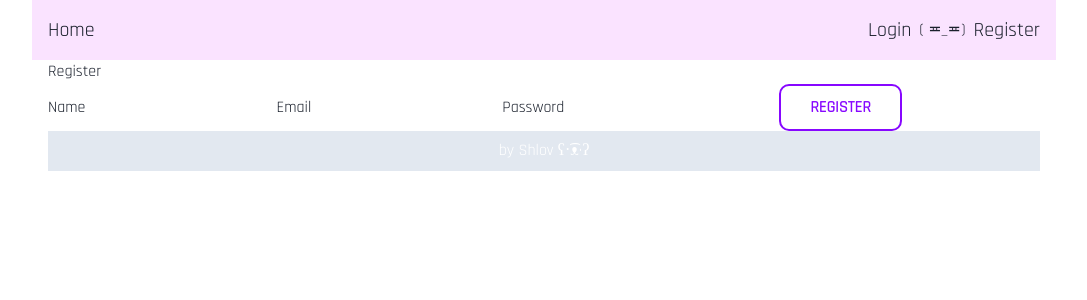
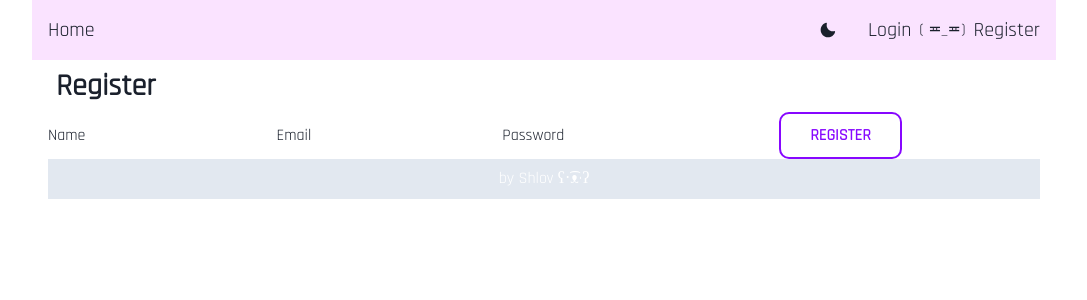
Before and after one commit to Shlov/Phonebook, a React (Create React App) app: page /goit-react-hw-08-phonebook/register in a window 1280 px wide. Shown: the top 300 px of the page, without its empty margins (106-1193 px from the left). Built offline with nearby package versions, Linux system fonts and the light colour scheme.

Commit message:
add colorModeSwitcher

```diff
--- a/package.json
+++ b/package.json
@@ -4,6 +4,7 @@
   "private": true,
   "homepage": "https://shlov.github.io/goit-react-hw-08-phonebook/",
   "dependencies": {
+    "@chakra-ui/icons": "^2.0.17",
     "@chakra-ui/react": "^2.5.1",
     "@chakra-ui/theme": "^2.2.5",
     "@emotion/react": "^11.10.6",
--- a/src/components/App.jsx
+++ b/src/components/App.jsx
@@ -13,6 +13,7 @@ import { refreshUser } from "Redux/auth/operation";
 import { PrivateRoute } from "./PrivateRoute";
 import { RestrictedRoute } from "./RestrictedRoute";
 import { selectIsRefreshing } from "Redux/auth/selector";
+
 
 
 
--- /dev/null
+++ b/src/components/ColorModeSwitcher.js
@@ -0,0 +1,24 @@
+import { IconButton, Tooltip, useColorMode } from "@chakra-ui/react"
+import { MoonIcon, SunIcon } from "@chakra-ui/icons";
+
+
+
+
+export const ColorModeSwitcher = () => {
+
+  const { colorMode, toggleColorMode } = useColorMode();
+
+  return(
+
+    <Tooltip label='ColorModeSwitcher' placement='left'>
+      <IconButton
+          rounded="full"
+          aria-label="Toggle color mode"
+          bgColor="transparent"
+          onClick={toggleColorMode}
+          icon={colorMode === "light" ? <MoonIcon /> : <SunIcon />}
+        />
+    </Tooltip>
+
+  )
+}
--- a/src/components/Layout/Layout.js
+++ b/src/components/Layout/Layout.js
@@ -2,13 +2,15 @@ import { Loader } from "components/Loader/Loader";
 import { Suspense } from "react";
 import { Toaster } from "react-hot-toast";
 import { Link, Outlet, useLocation } from "react-router-dom";
-import { Box, Container, Center, Breadcrumb,  BreadcrumbItem,  BreadcrumbLink, Text } from "@chakra-ui/react";
+import { Box, Container, Center, Breadcrumb,  BreadcrumbItem,  BreadcrumbLink, Text, Flex } from "@chakra-ui/react";
 import { UserMenu } from "components/UserMenu/UserMenu";
 import { AuthNav } from "components/AuthNav/AuthNav";
 import { useSelector } from "react-redux";
 import { selectIsLoggedIn } from "Redux/auth/selector";
+import { ColorModeSwitcher } from '../ColorModeSwitcher';
 
 export const Layout = () => {
+  // const { colorMode, toggleColorMode } = useColorMode();
 
   const isLoggedIn = useSelector(selectIsLoggedIn);
   const location = useLocation();
@@ -34,7 +36,10 @@ export const Layout = () => {
               <NavLink to="/">Home</NavLink>
               {isLoggedIn && <NavLink to="/contacts">Contacts</NavLink>}
             </nav> */}
-            {isLoggedIn ? <UserMenu/> : <AuthNav/>}
+            <Flex alignItems='Center' gap='20px'>
+              <ColorModeSwitcher/>
+              {isLoggedIn ? <UserMenu/> : <AuthNav/>}
+            </Flex>
 
         </Container>
       </Box>
@@ -53,6 +58,9 @@ export const Layout = () => {
           </Center>
         </Container>
       </Box>
+      {/* <Button onClick={toggleColorMode}>
+        Toggle {colorMode === 'light' ? 'Dark' : 'Light'}
+      </Button> */}
     </>
   )
 }
--- a/src/index.js
+++ b/src/index.js
@@ -9,6 +9,7 @@ import { PersistGate } from 'redux-persist/integration/react'
 import { persistor } from 'Redux/store'
 // import { ChakraProvider } from '@chakra-ui/react';
 import { ChakraProvider, extendTheme } from '@chakra-ui/react';
+import { ColorModeScript } from '@chakra-ui/react'
 
 // const colors = {
 //   purple: {
@@ -107,6 +108,7 @@ ReactDOM.createRoot(document.getElementById('root')).render(
       <Provider store={store}>
         <PersistGate loading={null} persistor={persistor}>
           <BrowserRouter basename="/goit-react-hw-08-phonebook">
+            <ColorModeScript initialColorMode={theme.config.initialColorMode} />
             <App />
           </BrowserRouter>
         </PersistGate>
--- a/src/pages/Contacts.js
+++ b/src/pages/Contacts.js
@@ -24,11 +24,11 @@ export const Contacts = () => {
   return (
     <>
       <div>
-        <Heading size='xl'>Phonebook</Heading>
+        <Heading size='xl' p='12px'>Phonebook</Heading>
         {/* <Divider /> */}
         <FormContact editedSt={isEditedSt} onEdit={newEditContact}/>
         {/* <Divider /> */}
-        <Heading size='lg'>Contacts</Heading>
+        <Heading size='lg' p='8px'>Contacts</Heading>
         <SearchContact />
         <ListContacts onEdit={newEditContact}/>
       </div>
--- a/src/pages/Login.js
+++ b/src/pages/Login.js
@@ -4,15 +4,14 @@ import { useDispatch } from "react-redux";
 import { logIn } from "Redux/auth/operation";
 
 import * as Yup from 'yup';
+import { Heading } from '@chakra-ui/react';
 
 const schema = Yup.object().shape({
   email: Yup.string().email().required(),
   password: Yup.string().min(6).max(32).required()
-
 })
 
 export const Login = () => {
-
 
   const dispatch = useDispatch();
   const handleSubmit = (value, {resetForm}) => {
@@ -24,8 +23,8 @@ export const Login = () => {
 
   return (
     <>
-    <h1>Login</h1>
-    <Formik initialValues={initialValues} validationSchema={schema} onSubmit={handleSubmit}>
+      <Heading size='lg' p='8px'>Login</Heading>
+      <Formik initialValues={initialValues} validationSchema={schema} onSubmit={handleSubmit}>
         <Form>
           <label>
             Email
@@ -40,6 +39,6 @@ export const Login = () => {
           <Button type="submit">Login</Button>
         </Form>
       </Formik>
-      </>
+    </>
   )
 }
--- a/src/pages/Register.js
+++ b/src/pages/Register.js
@@ -3,12 +3,12 @@ import { Formik, Form, Field, ErrorMessage } from "formik";
 import { useDispatch } from "react-redux";
 import { register } from "Redux/auth/operation";
 import * as Yup from 'yup';
+import { Heading } from '@chakra-ui/react';
 
 const schema = Yup.object().shape({
   name: Yup.string().min(3).max(16).required(),
   email: Yup.string().email().required(),
   password: Yup.string().min(6).max(32).required()
-
 })
 
 export const Register = () => {
@@ -23,7 +23,7 @@ export const Register = () => {
 
   return (
     <>
-      <h1>Register</h1>
+      <Heading size='lg' p='8px'>Register</Heading>
       <Formik initialValues={initialValues} validationSchema={schema} onSubmit={handleSubmit}>
         <Form>
           <label>
@@ -45,6 +45,5 @@ export const Register = () => {
         </Form>
       </Formik>
     </>
-
   )
 }
```
Also changed, not shown: 1 other file (tests, documents, lock files or other folders).
